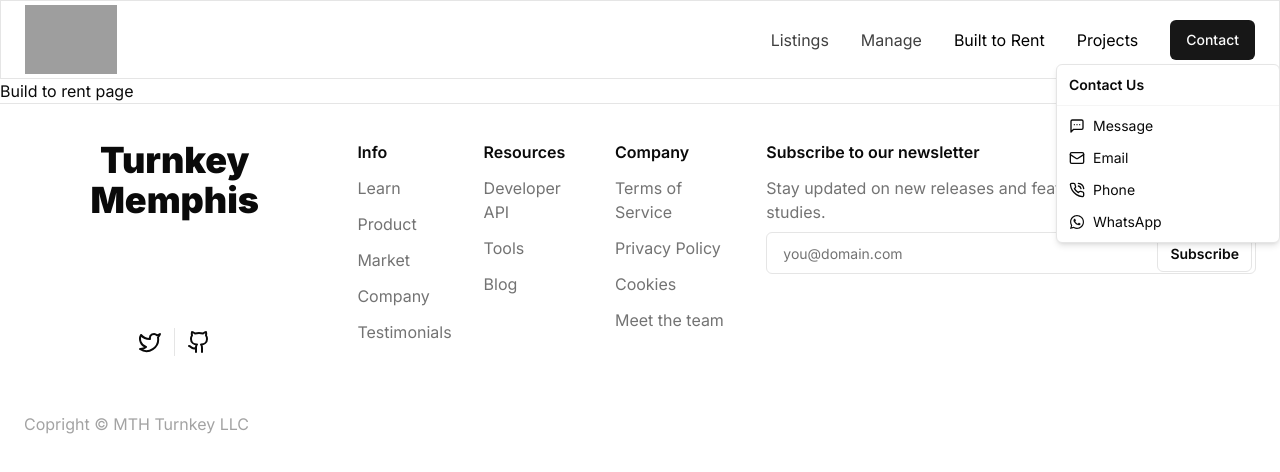
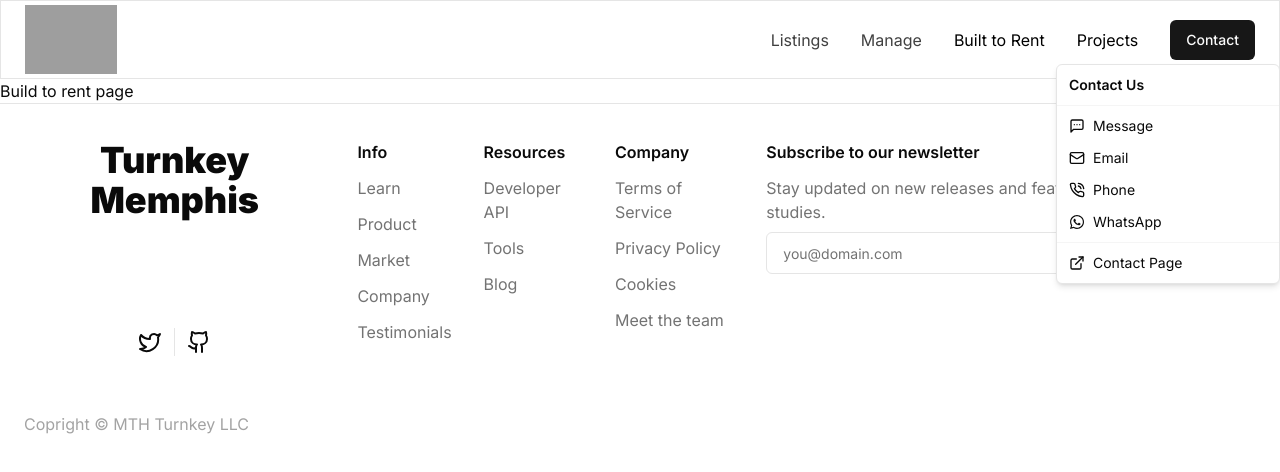
Before and after one commit to akibiaons/memphisturnkeyrentals, a Next.js app: page /build-to-rent in a window 1280 px wide. Both pictures are taken after a click on the button "Contact". Shown: the top 472 px of the page. Built offline with nearby package versions, Linux system fonts and the light colour scheme; grey boxes are pictures that could not be loaded.

Commit message:
contact page link to buton

```diff
--- a/src/components/Navbar.tsx
+++ b/src/components/Navbar.tsx
@@ -12,6 +12,7 @@ import {
 import { FaWhatsapp } from "react-icons/fa";
 import {
   Coins,
+  ExternalLink,
   Mail,
   MessageSquareMore,
   PhoneCall,
@@ -211,6 +212,14 @@ const DashboardNav = () => {
                     <span>WhatsApp</span>
                     {/* <DropdownMenuShortcut>⌘K</DropdownMenuShortcut> */}
                   </DropdownMenuItem>
+                  <DropdownMenuSeparator />
+                  <Link href="/contact">
+                    <DropdownMenuItem>
+                      <ExternalLink className="mr-2 h-4 w-4" />
+                      <span>Contact Page</span>
+                      {/* <DropdownMenuShortcut>⌘K</DropdownMenuShortcut> */}
+                    </DropdownMenuItem>
+                  </Link>
                 </DropdownMenuGroup>
               </DropdownMenuContent>
             </DropdownMenu>
```
